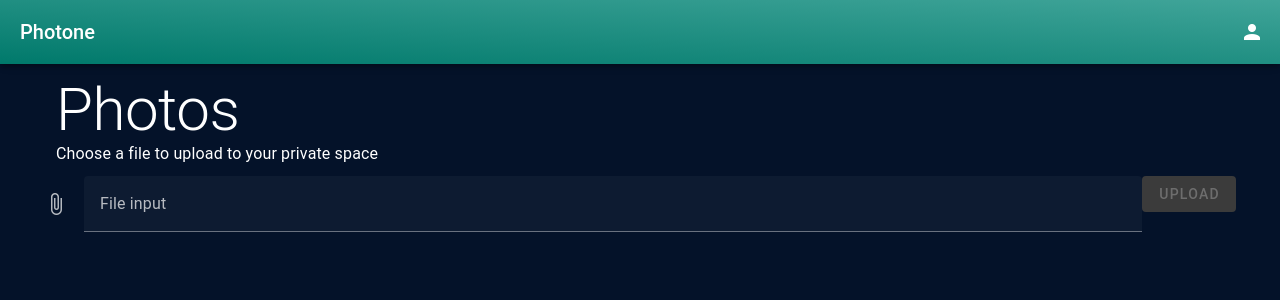
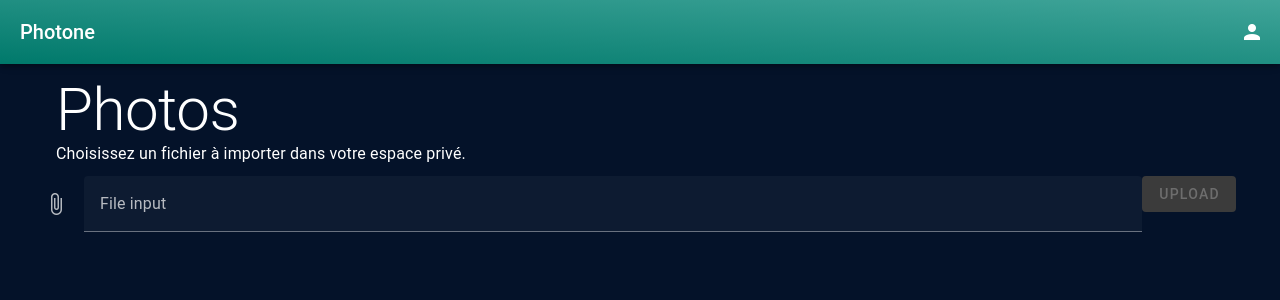
Before and after one commit to erwan-legoff/photone, a Nuxt app: page /photos in a window 1280 px wide. Shown: the top 300 px of the page. Built offline with nearby package versions, Linux system fonts and the light colour scheme.

Commit message:
initializing translations

```diff
--- a/app/pages/photos.vue
+++ b/app/pages/photos.vue
@@ -10,7 +10,7 @@
         </div>
         <div v-else>
           <h1 class="text-h2">Photos</h1>
-          <p class="text-subtitle-1 mb-5">Choose a file to upload to your private space</p>
+          <p class="text-subtitle-1 mb-5">{{$t("upload_your_file")}}</p>
           <div>
             <v-row>
               <v-file-input v-model="mediumToUpload" label="File input" accept="image/*" :multiple="true" />
--- /dev/null
+++ b/i18n/i18n.config.ts
@@ -0,0 +1,5 @@
+export default defineI18nConfig(() => {
+  return {
+    // vue-i18n options
+  }
+})
--- /dev/null
+++ b/i18n/locales/en.json
@@ -0,0 +1,3 @@
+{
+    "upload_your_file":"Choose a file to upload to your private space"
+}
--- /dev/null
+++ b/i18n/locales/fr.json
@@ -0,0 +1,3 @@
+{
+    "upload_your_file":"Choisissez un fichier à importer dans votre espace privé."
+}
--- a/nuxt.config.ts
+++ b/nuxt.config.ts
@@ -13,6 +13,7 @@ export default defineNuxtConfig({
     "@nuxt/eslint",
     "@nuxt/image",
     "@vueuse/nuxt",
+    "@nuxtjs/i18n",
     (_options, nuxt) => {
       nuxt.hooks.hook("vite:extendConfig", (config) => {
         // @ts-expect-error it's for vuetify
@@ -39,6 +40,13 @@ export default defineNuxtConfig({
       },
     },
   },
+  i18n: {
+    defaultLocale: 'fr',
+    locales: [
+      { code: 'en', name: 'English', file: 'en.json' },
+      { code: 'fr', name: 'Français', file: 'fr.json' }
+    ]
+  },
 
   compatibilityDate: "2024-11-11",
 });
--- a/package.json
+++ b/package.json
@@ -25,6 +25,7 @@
   },
   "devDependencies": {
     "@nuxt/eslint": "^1.4.1",
+    "@nuxtjs/i18n": "^9.5.4",
     "@vueuse/nuxt": "^13.2.0",
     "nuxt": "^3.17.4",
     "typescript": "^5.8.3",
```
Also changed, not shown: 1 other file (tests, documents, lock files or other folders).
